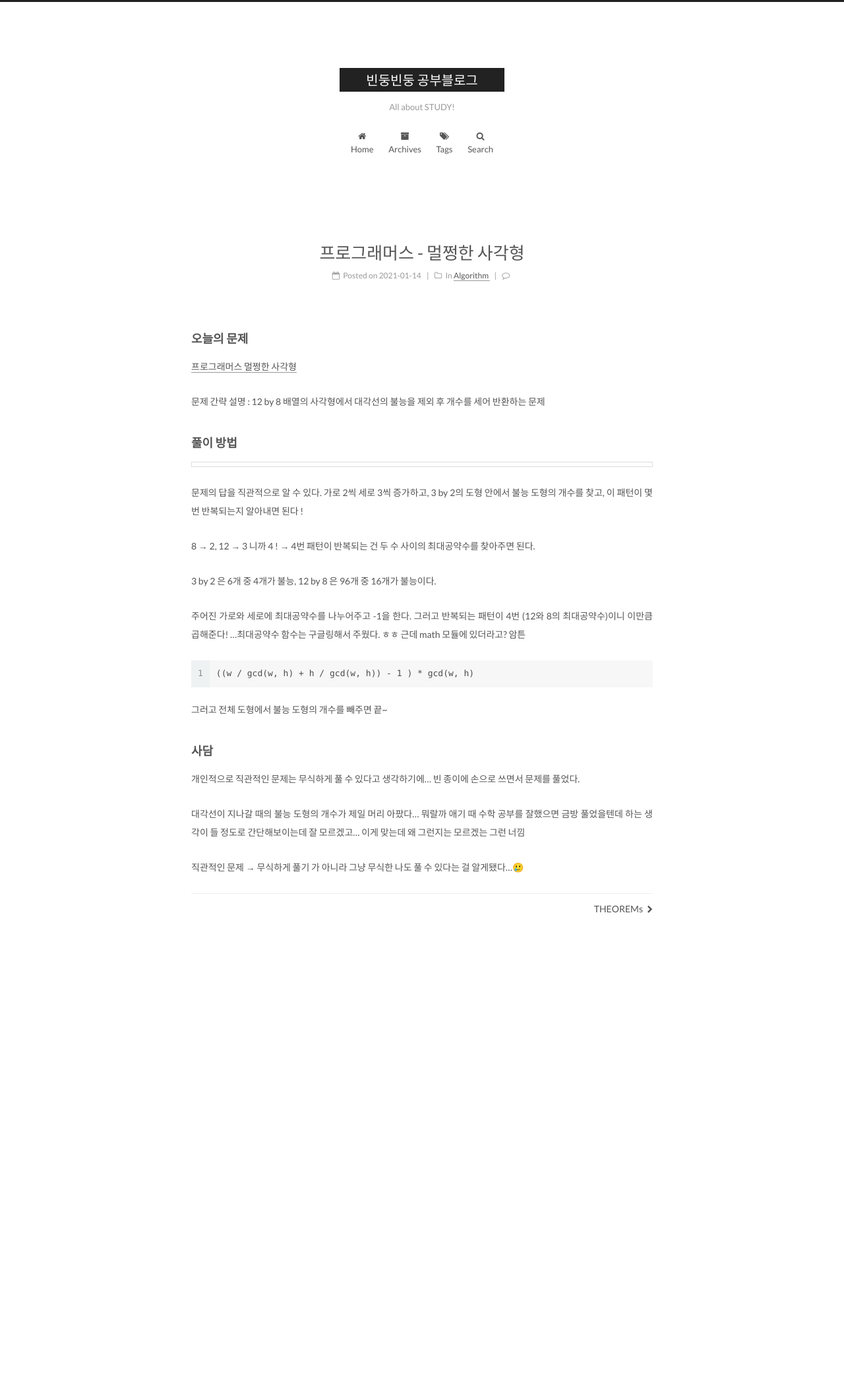
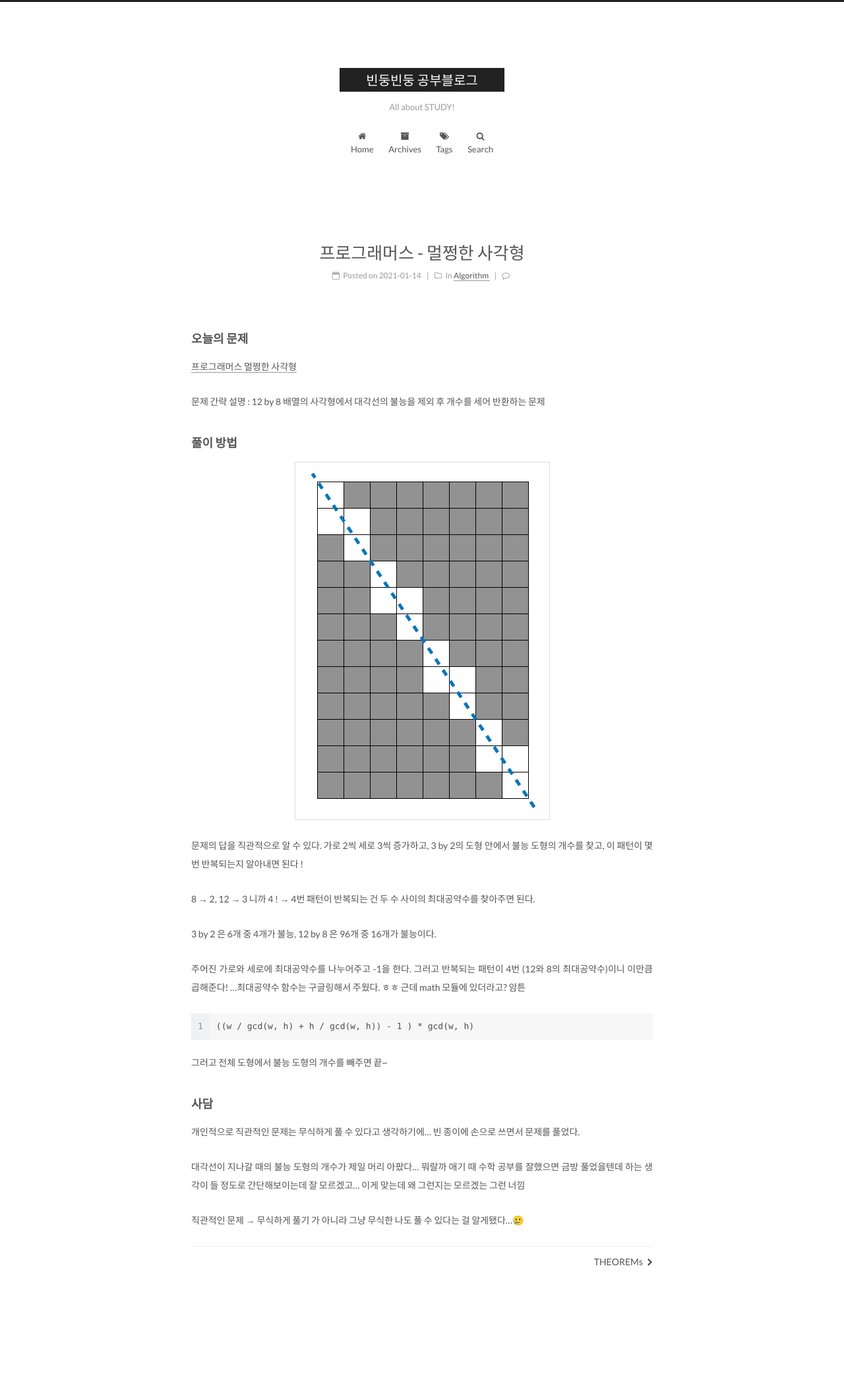
Before and after one commit to 42cosmos/42cosmos.github.io, a Jekyll site: the page built from _posts/Algorithm/2021-01-14-programmars-62048.md, in a window 1280 px wide. Shown: the whole page at 66% size. Built offline with Jekyll 4.4.1, drawn with Linux system fonts in a browser that asks for light colours; comment, search, counter and statistics services are not loaded; before the commit the page ends 1560 px from its top, so only the background shows below that.

Commit message:
Modify image path

```diff
--- a/_posts/Algorithm/2021-01-14-programmars-62048.md
+++ b/_posts/Algorithm/2021-01-14-programmars-62048.md
@@ -2,7 +2,7 @@
 layout: post
 title: '프로그래머스 - 멀쩡한 사각형'
 categories: Algorithm
-image: images/programmars_62048.png
+image: /images/programmars_62048.png
 ---
 
 ### 오늘의 문제
@@ -14,7 +14,7 @@ image: images/programmars_62048.png
 
 ### 풀이 방법
 
-![](../../images/programmars_62048.png)<!-- {"width":379} -->
+![](/images/programmars_62048.png)<!-- {"width":379} -->
 
 문제의 답을 직관적으로 알 수 있다. 가로 2씩 세로 3씩 증가하고, 3 by 2의 도형 안에서 불능 도형의 개수를 찾고, 이 패턴이 몇 번 반복되는지 알아내면 된다 !
 
```
Also changed, not shown: _posts/Git/2020-01-05-github-블로그-오류.md (renamed from _posts/2020-01-05-github-블로그-오류.md), 13 other files.
